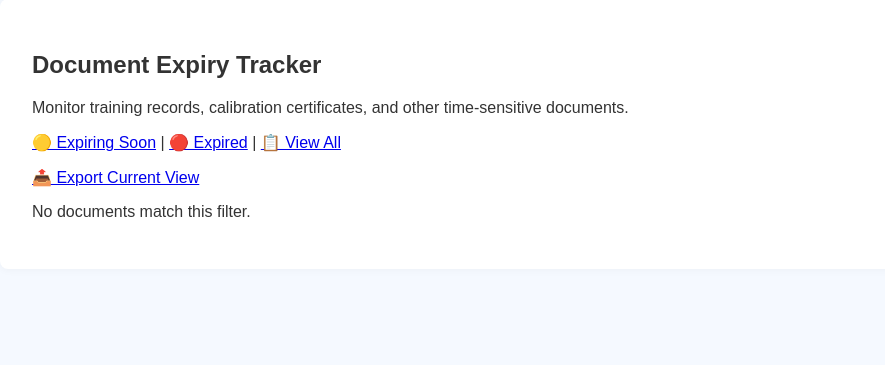
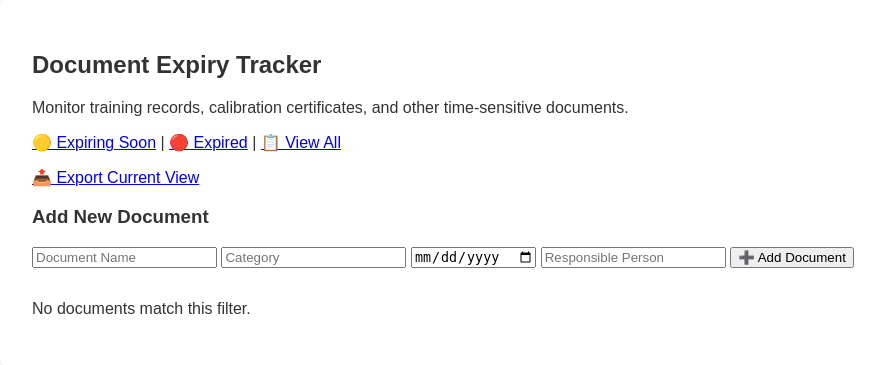
Before and after one commit to C-3-3/aero-repair-dashboard, a Flask app: page /expiry in a window 1280 px wide. Shown: the part 282-647 px from the top of the page, without its empty margins (16-901 px from the left). Run offline with Flask 3, Linux system fonts and the light colour scheme; the visitor is signed in with stand-in values (Sample User, id 1); data comes from the database, SQL or seed files in the repository.

Commit message:
Add form to expiry tracker

```diff
--- a/templates/expiry.html
+++ b/templates/expiry.html
@@ -17,6 +17,16 @@
 <div style="margin-bottom: 1rem;">
   <a href="/expiry/export?filter={{ filter_type }}">📤 Export Current View</a>
 </div>
+
+<h3>Add New Document</h3>
+<form method="POST" style="margin-bottom: 2rem;">
+  <input type="text" name="name" placeholder="Document Name" required>
+  <input type="text" name="category" placeholder="Category" required>
+  <input type="date" name="expiry_date" required>
+  <input type="text" name="responsible" placeholder="Responsible Person" required>
+  <button type="submit">➕ Add Document</button>
+</form>
+
 
 {% if documents %}
   <table>
@@ -49,12 +59,3 @@
   <p>No documents match this filter.</p>
 {% endif %}
 {% endblock %}
-
-<h3>Add New Document</h3>
-<form method="POST" style="margin-bottom: 2rem;">
-  <input type="text" name="name" placeholder="Document Name" required>
-  <input type="text" name="category" placeholder="Category" required>
-  <input type="date" name="expiry_date" required>
-  <input type="text" name="responsible" placeholder="Responsible Person" required>
-  <button type="submit">➕ Add Document</button>
-</form>
```
